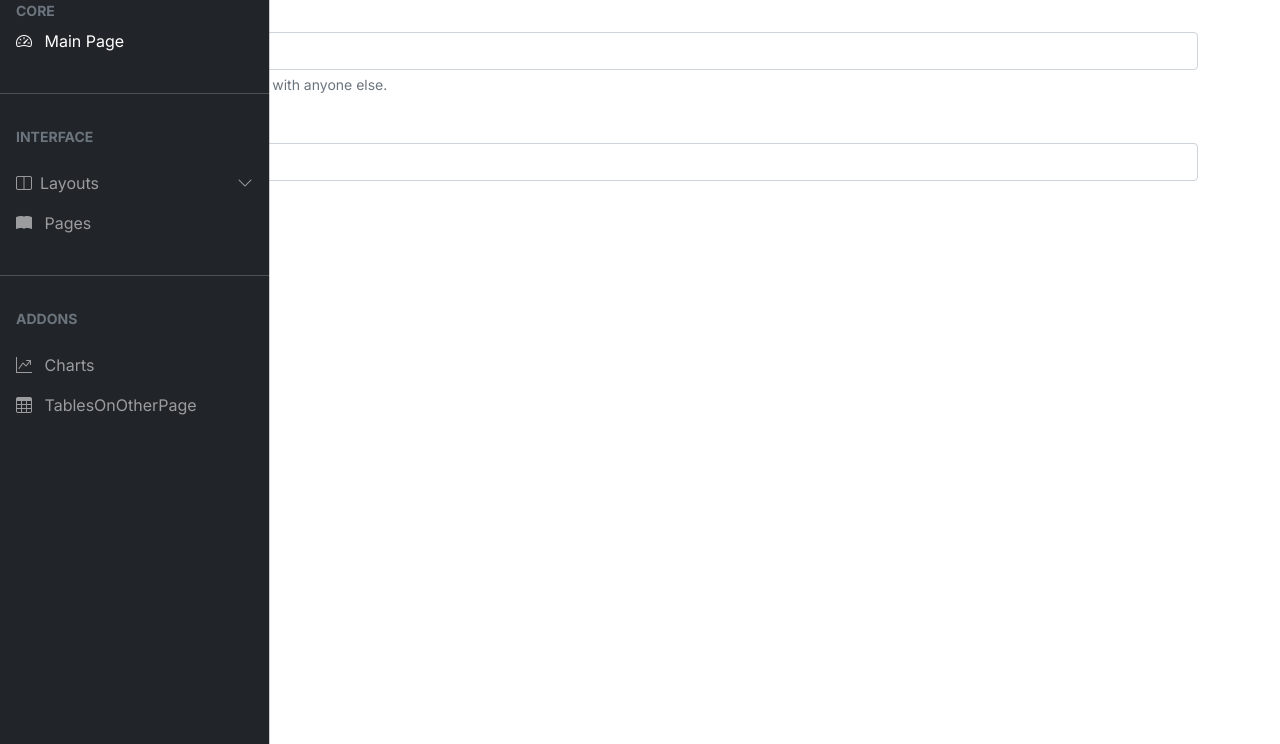
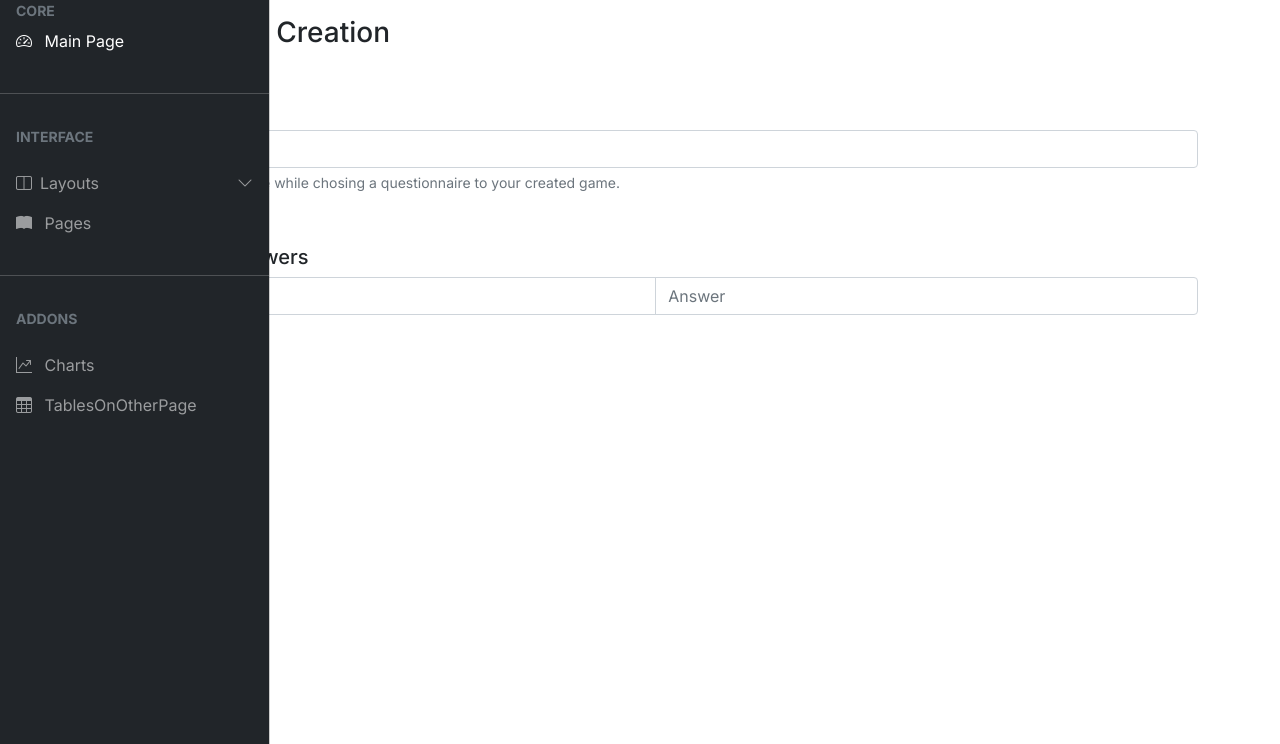
Before and after one commit to PapiroEngine/analyticsModule, a Flask app: page /form in a window 1280 px wide. Shown: the part 56-800 px from the top of the page. Run offline with Flask 3, Linux system fonts and the light colour scheme; some libraries are stand-ins or nearby versions.

Commit message:
CORS
add CORS to the questionnaires API

```diff
--- a/app.py
+++ b/app.py
@@ -1,9 +1,13 @@
-from flask import Flask, render_template, request
+from flask import Flask, render_template, request, jsonify
 from dash_app import create_dash_app
 from flask_restful import Resource, Api
 import pandas as pd
 import pymongo
 from bson.json_util import dumps
+import redis
+import time
+import asyncio
+import asyncio_redis
 
 app = Flask(__name__)
 api = Api(app)
@@ -45,8 +49,9 @@ class Teste(Resource):
         if auth != auth_token:
             return False
         else:
-            a = mycol.find({"CreatorID": questType },{"_id": 0})
-            b = list(a)
-            return dumps(b)
+            a = mycol.find({"$or":[{"Creator_Id":questType}, {"Creator_Id":"Template"}]},{"_id": 0})
+            b = jsonify(list(a))
+            b.headers.add("Access-Control-Allow-Origin", "*")
+            return b
 
 api.add_resource(Teste, '/questionnaires/templates/<questType>/<auth>')
--- a/templates/base.html
+++ b/templates/base.html
@@ -161,7 +161,7 @@
     <script src="https://cdn.jsdelivr.net/npm/chart.js@3.0.2/dist/chart.min.js"></script>
     <script src="{{ url_for('static', filename='javascript/jquery-3.5.1.js') }}"></script>
     <script src="{{ url_for('static', filename='javascript/jquery.dataTables.min.js') }}"></script>
-    <script src="{{ url_for('static', filename='dataTables.bootstrap5.min.js') }}"></script>
+    <script src="{{ url_for('static', filename='javascript/dataTables.bootstrap5.min.js') }}"></script>
     <script src="{{ url_for('static', filename='javascript/script.js') }}"></script>
   </body>
 </html>
--- a/templates/form.html
+++ b/templates/form.html
@@ -3,18 +3,40 @@
 
 {% block content %}
 
+	<script>
+		function createDiv() {
+			let div = document.createElement('div');
+			div.innerText = document.getElementById("demo").innerText;
+			document.body.appendChild(button);
+		}
+	</script>
+
     <div class="container">
-      	<h1>Segue o forms abaixo</h1>
+		<br/><br/><br/>
+      	<h3>Questionnaire Creation</h3>
+		  <p id="demo" onclick="createDiv()">Click me.</p>
 	    <form action="/thankyou" method="POST">
-		  <div class="mb-3">
-		    <label for="exampleInputEmail1" class="form-label">Email address</label>
-		    <input type="email" class="form-control" id="exampleInputEmail1" name="testeemail" aria-describedby="emailHelp">
-		    <div id="emailHelp" class="form-text">We'll never share your email with anyone else.</div>
-		  </div>
-		  <div class="mb-3">
-		    <label for="exampleInputPassword1" class="form-label">Password</label>
-		    <input type="text" class="form-control" id="exampleInputPassword1" name="senha">
-		  </div>
+			<div class="mb-1">
+				<label for="questName" class="form-label">Questionnaire Name</label>
+				<input type="text" class="form-control" id="questionnaireName" name="questname">
+				<div id="questNameInfo" class="form-text">That's the name you will see while chosing a questionnaire to your created game.</div>
+			</div>
+		  <br/><br/>
+		  <h5>Questions and Answers</h5>
+		  	<div id="wrapper">
+				<div class="question">
+					<div class="mb-3">
+						<div class="input-group">
+							<div class="input-group-prepend">
+								<span class="input-group-text" id="basic-addon1">1</span>
+							</div>
+							<input type="text" class="form-control" placeholder="Question"/>
+							<input type="text" class="form-control" placeholder="Answer"/>
+						</div>
+					</div>
+				</div>
+			</div>
+		  <br/><br/>
 		  <div class="mb-3 form-check">
 		    <input type="checkbox" class="form-check-input" id="exampleCheck1">
 		    <label class="form-check-label" for="exampleCheck1">Check me out</label>
@@ -23,4 +45,5 @@
 		</form>
 	</div>
 
+
 {% endblock %}
```
